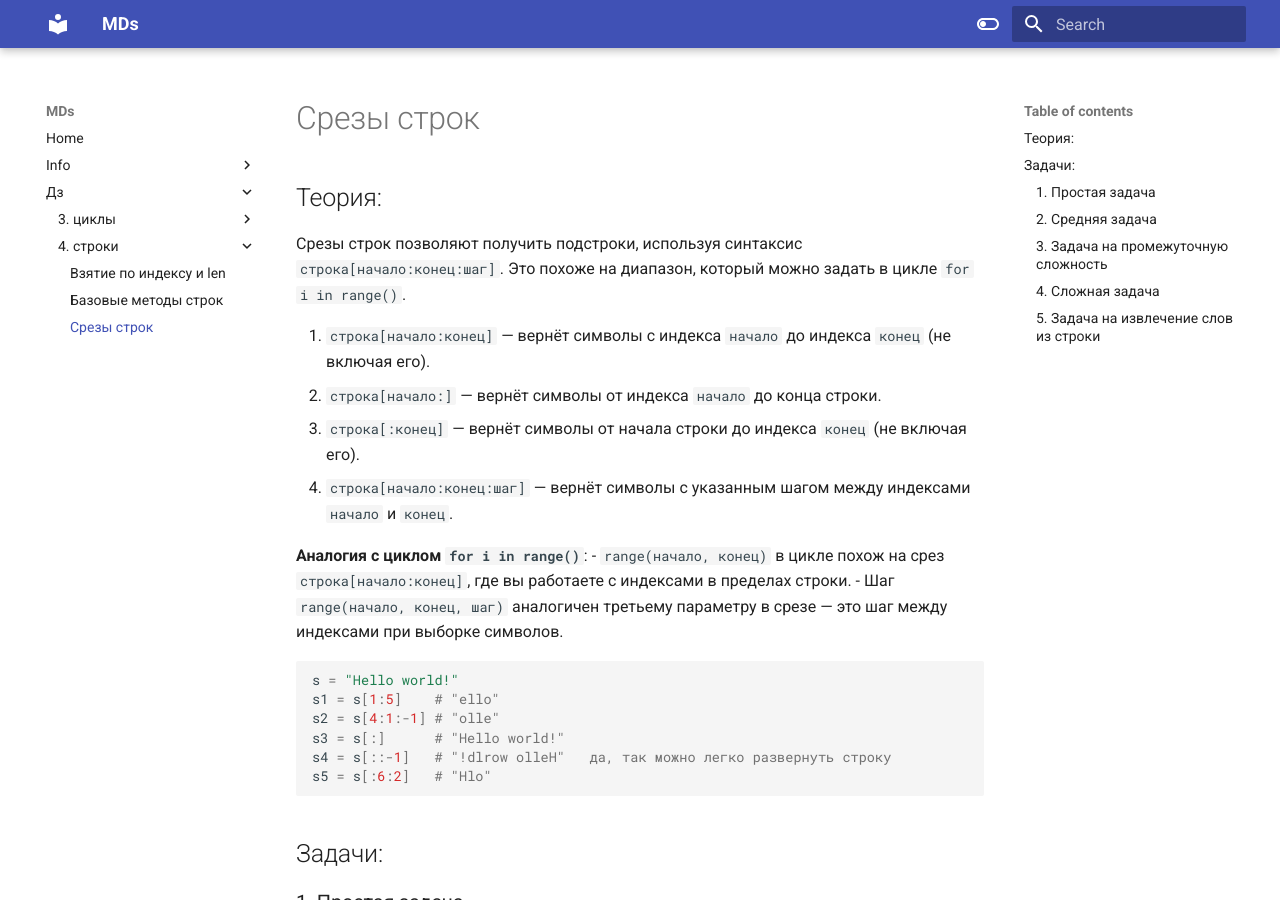
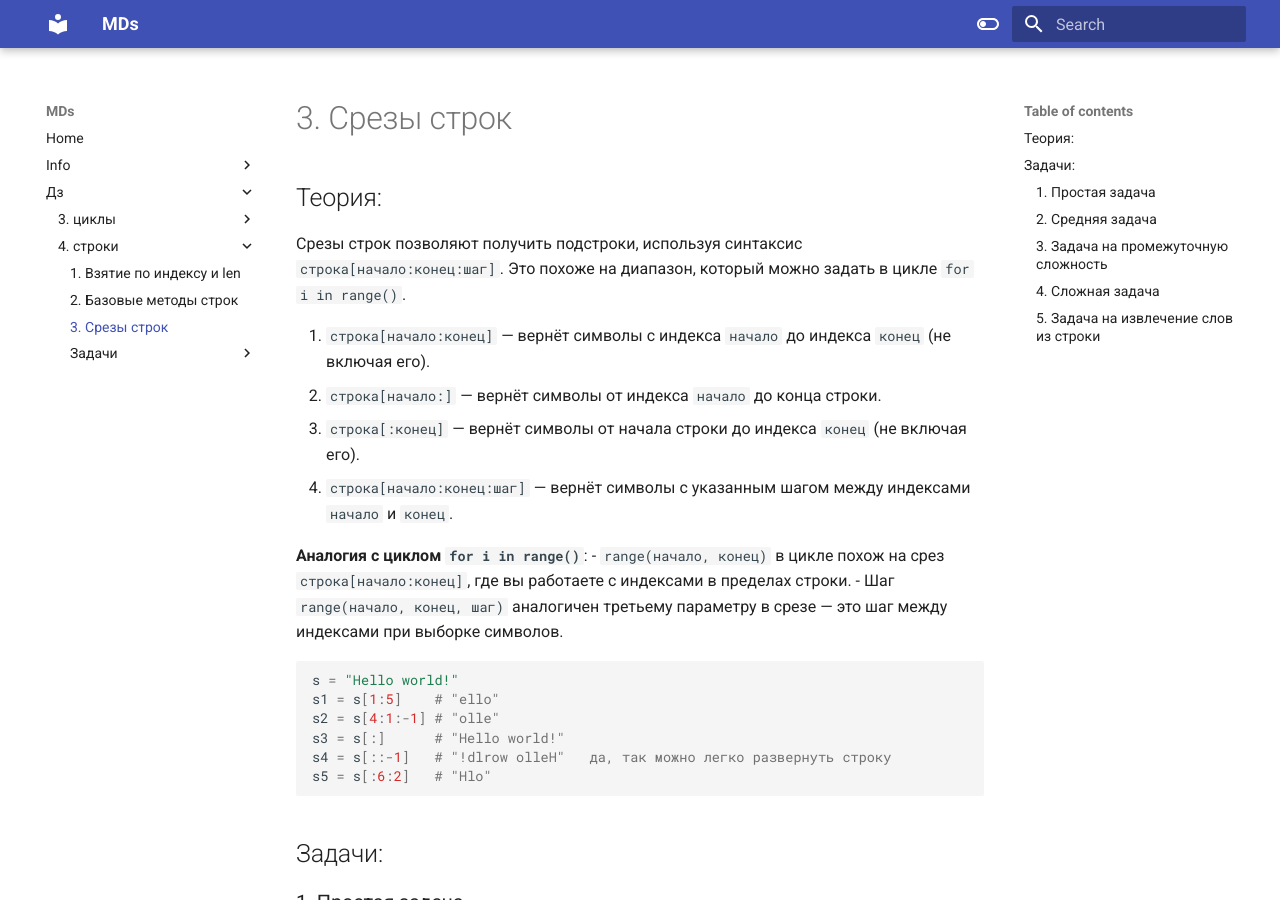
Before and after one commit to Ya4alex/MDs, an MkDocs documentation site: the page built from docs/Дз/4. строки/3. Срезы.md, in a window 1280 px wide and 900 px high. Built offline with MkDocs 1.6.1 and Material for MkDocs 9.7.7, drawn with Linux system fonts in a browser that asks for light colours.

Commit message:
Промежуточные задачи на строки

````diff
--- a/docs/Дз/4. строки/1. Взятие по индексу и len.md
+++ b/docs/Дз/4. строки/1. Взятие по индексу и len.md
@@ -1,4 +1,4 @@
-# Взятие по индексу и len
+# 1. Взятие по индексу и len
 ## Теория
 > len - функция, возвращающая длину строки.
 ```python
--- a/docs/Дз/4. строки/2. Базовые методы строк.md
+++ b/docs/Дз/4. строки/2. Базовые методы строк.md
@@ -1,4 +1,4 @@
-# Базовые методы строк
+# 2. Базовые методы строк
 ## Теория
 
 ### `upper()`
--- a/docs/Дз/4. строки/Срезы.md
+++ b/docs/Дз/4. строки/3. Срезы.md
@@ -1,4 +1,4 @@
-# Срезы строк
+# 3. Срезы строк
 ## Теория:
 
 Срезы строк позволяют получить подстроки, используя синтаксис `строка[начало:конец:шаг]`. Это похоже на диапазон, который можно задать в цикле `for i in range()`.
````
Also changed, not shown: docs/Дз/4. строки/задачи/1.md (added, +61 -0 lines).
